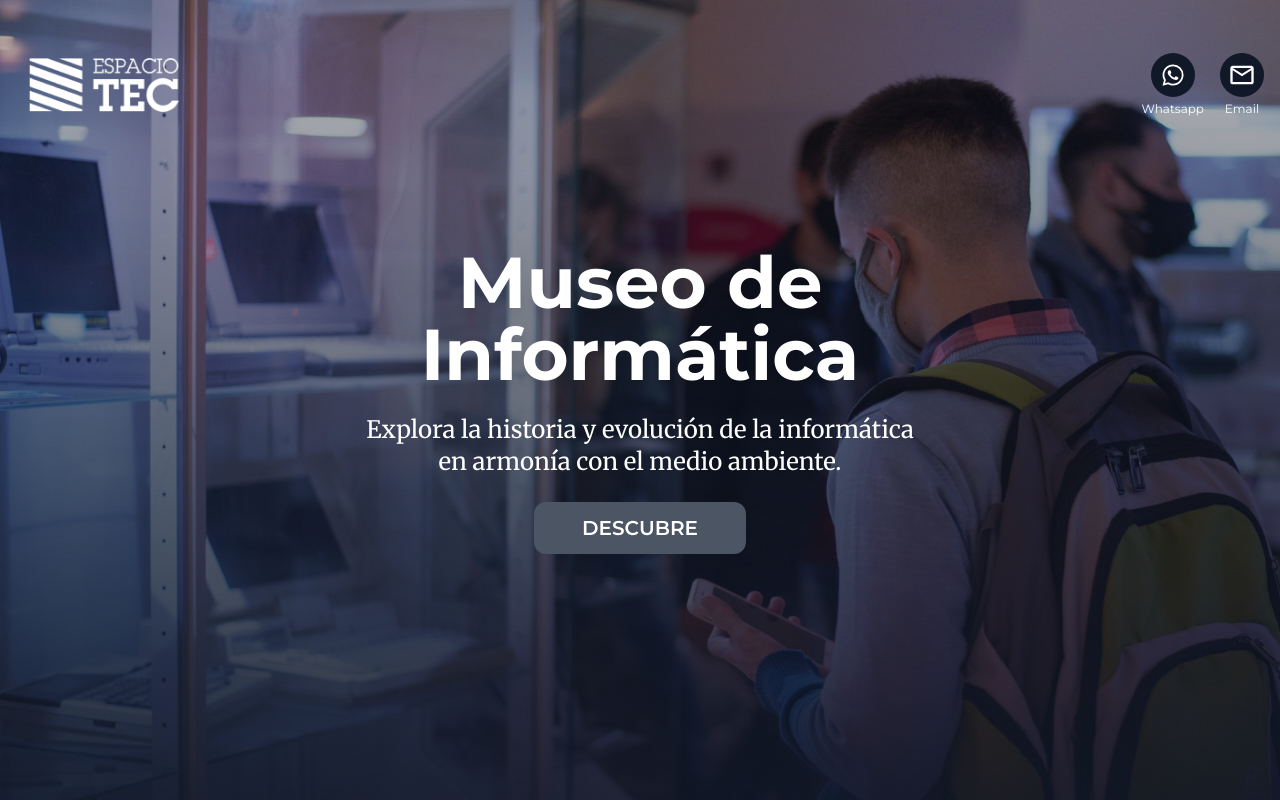
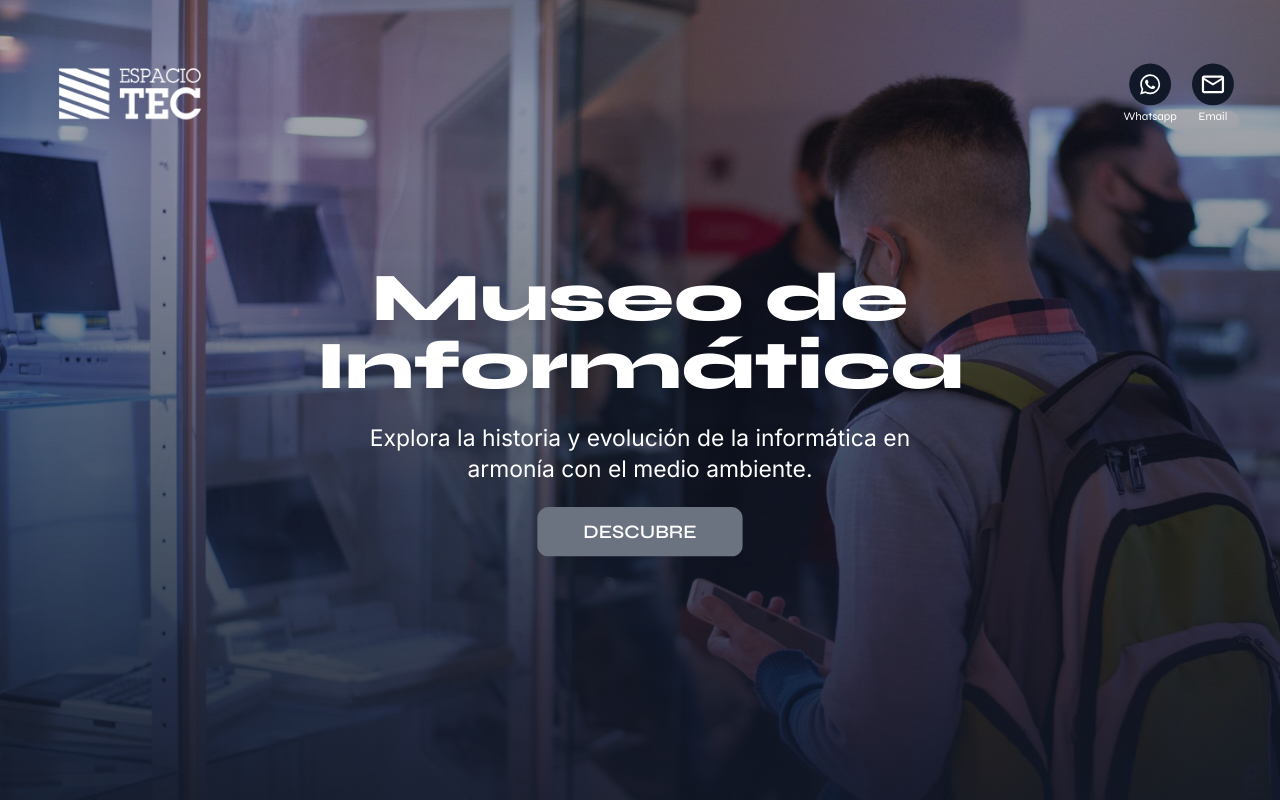
Before and after one commit to moonorongo/etec-web, a Next.js app: page / in a window 1280 px wide. Shown: the top 800 px of the page. Built offline with nearby package versions, Linux system fonts and the light colour scheme.

Commit message:
animations

```diff
--- a/src/app/layout.js
+++ b/src/app/layout.js
@@ -1,25 +1,25 @@
 import "./globals.css";
-import { Merriweather, Montserrat } from "next/font/google";
+import { Inter, Syne } from "next/font/google";
 
-const merriweather = Merriweather({
+const inter = Inter({
   subsets: ["latin"],
   weight: ["400", "700"],
 });
 
-export const montserrat = Montserrat({
+export const syne = Syne({
   subsets: ["latin"],
-  weight: ["400", "600", "700"],
+  weight: ["400", "600", "800"],
 });
 
 const metadata = {
   title: "Espacio TEC",
-  description: "Generated by create next app",
+  description: "Museo de Informática",
 };
 
 export default function RootLayout({ children }) {
   return (
     <html lang="es">
-      <body className={merriweather.className}>{children}</body>
+      <body className={inter.className}>{children}</body>
     </html>
   );
 }
--- a/src/app/page.js
+++ b/src/app/page.js
@@ -8,10 +8,12 @@ export default function Home() {
   return (
     <main className="text-gray-900">
       <Hero />
-      <SectionAbout />
-      <SectionVisit />
-      <SectionCommunity />
-      <Footer />
+      <section className="bg-white relative top-[100vh]">
+        <SectionAbout />
+        <SectionVisit />
+        <SectionCommunity />
+        <Footer />
+      </section>
     </main>
   );
 }
--- a/src/components/CircleButton.js
+++ b/src/components/CircleButton.js
@@ -1,4 +1,4 @@
-import { montserrat } from "@/app/layout";
+import { syne } from "@/app/layout";
 import classNames from "classnames";
 import React from "react";
 
@@ -13,7 +13,7 @@ export const CircleButton = ({ icon, text, onClick, className, textColor }) => {
           className={classNames(
             textColor === "light" ? "text-white" : "text-gray-950",
             "text-xs",
-            montserrat.className
+            syne.className
           )}
         >
           {text}
--- /dev/null
+++ b/src/components/FadeInAnimation.js
@@ -0,0 +1,34 @@
+"use client";
+import React, { useRef, useEffect } from "react";
+import { motion, useAnimation, useInView } from "framer-motion";
+
+const FadeInAnimation = ({ children }) => {
+  const ref = useRef(null);
+  const isInView = useInView(ref, { once: true });
+
+  const mainControls = useAnimation();
+
+  useEffect(() => {
+    if (isInView) {
+      mainControls.start("visible");
+    }
+  }, [isInView]);
+
+  return (
+    <div ref={ref} className="relative overflow-hidden w-fit">
+      <motion.div
+        variants={{
+          hidden: { opacity: 0, y: 75 },
+          visible: { opacity: 1, y: 0 },
+        }}
+        initial="hidden"
+        animate={mainControls}
+        transition={{ duration: 0.5, delay: 0.25 }}
+      >
+        {children}
+      </motion.div>
+    </div>
+  );
+};
+
+export default FadeInAnimation;
--- a/src/components/Footer.js
+++ b/src/components/Footer.js
@@ -11,7 +11,7 @@ import {
   FaYoutube,
 } from "react-icons/fa";
 import classNames from "classnames";
-import { montserrat } from "@/app/layout";
+import { syne } from "@/app/layout";
 
 const Footer = () => {
   return (
@@ -28,7 +28,7 @@ const Footer = () => {
         <div>
           <p
             className={classNames(
-              montserrat.className,
+              syne.className,
               "font-semibold text-center md:text-right"
             )}
           >
--- a/src/components/Hero.js
+++ b/src/components/Hero.js
@@ -1,20 +1,38 @@
 "use client";
 import Image from "next/image";
 import Link from "next/link";
-import React from "react";
+import React, { useRef } from "react";
 import { CircleButton } from "./CircleButton";
 import { BiLogoWhatsapp } from "react-icons/bi";
 import { MdOutlineMailOutline } from "react-icons/md";
 import classNames from "classnames";
-import { montserrat } from "@/app/layout";
+import { syne } from "@/app/layout";
 import SliderHero from "./SliderHero";
+import { useScroll, useTransform, motion, easeOut } from "framer-motion";
+import FadeInAnimation from "./FadeInAnimation";
 
 const Hero = () => {
+  const heroTarget = useRef();
+  const navTarget = useRef();
+  const { scrollYProgress } = useScroll({
+    target: heroTarget,
+    offset: ["end end", "end start"],
+  });
+
+  const scale = useTransform(scrollYProgress, [0, 0.8], [1, 0.95], easeOut);
+  const translateY = useTransform(scrollYProgress, [0, 0.5], [0, 10]);
+
   return (
-    <section className="bg-gray-900 min-h-screen text-white relative mb-20 w-full">
+    <section className="bg-gray-900 min-h-screen text-white mb-20 w-full fixed">
       <SliderHero />
-
-      <nav className="flex justify-between container mx-auto px-4 items-center pt-12 z-10 relative">
+      <motion.nav
+        style={{ scale, translateY }}
+        ref={navTarget}
+        animate={{ opacity: 1 }}
+        initial={{ opacity: 0 }}
+        transition={{ ease: "easeIn" }}
+        className="flex justify-between container mx-auto px-4 items-center pt-12 z-20 relative"
+      >
         <Link href="#">
           <div className="w-32 md:w-44">
             <Image
@@ -41,31 +59,41 @@ const Hero = () => {
             textColor="light"
           />
         </div>
-      </nav>
-      <div className="absolute inset-x-0 inset-y-0 container mx-auto px-4 min-h-screen flex flex-col items-center justify-center text-center z-10">
-        <div className="space-y-6 max-w-xl">
+      </motion.nav>
+      <motion.div
+        style={{ translateY, scale }}
+        ref={heroTarget}
+        className="absolute inset-x-0 inset-y-0 container mx-auto px-4 min-h-screen flex flex-col items-center justify-center text-center z-10"
+      >
+        <div className="space-y-6 max-w-xl flex flex-col items-center">
+          <FadeInAnimation>
             <h1
               className={classNames(
                 "text-4xl lg:text-7xl font-bold drop-shadow-xl",
-              montserrat.className
+                syne.className
               )}
             >
               Museo de Informática
             </h1>
+          </FadeInAnimation>
+          <FadeInAnimation>
             <p className="text-xl lg:text-2xl">
-            Explora la historia y evolución de la informática en armonía con el
-            medio ambiente.
+              Explora la historia y evolución de la informática en armonía con
+              el medio ambiente.
             </p>
+          </FadeInAnimation>
+          <FadeInAnimation>
             <button
               className={classNames(
-              montserrat.className,
-              "font-semibold bg-gray-600 px-12 text-xl py-3 rounded-xl"
+                syne.className,
+                "font-semibold bg-gray-500 px-12 text-xl py-3 rounded-xl"
               )}
             >
               DESCUBRE
             </button>
+          </FadeInAnimation>
         </div>
-      </div>
+      </motion.div>
     </section>
   );
 };
--- a/src/components/ImageItem.js
+++ b/src/components/ImageItem.js
@@ -1,14 +1,20 @@
+"use client";
 import classNames from "classnames";
 import Image from "next/image";
-import React from "react";
+import React, { useRef } from "react";
+import { motion, useTransform, useScroll } from "framer-motion";
+import FadeInAnimation from "./FadeInAnimation";
 
 const ImageItem = ({ className, src, alt }) => {
   return (
-    <div
+    <motion.div
       className={classNames(
         "overflow-hidden rounded-lg w-full h-full",
         className
       )}
+      initial={{ opacity: 0 }}
+      animate={{ opacity: 1 }}
+      transition={{ duration: 0.4 }}
     >
       <Image
         src={src}
@@ -17,7 +23,7 @@ const ImageItem = ({ className, src, alt }) => {
         width={600}
         height={600}
       />
-    </div>
+    </motion.div>
   );
 };
 
--- a/src/components/ImagesGrid.js
+++ b/src/components/ImagesGrid.js
@@ -1,3 +1,4 @@
+"use client";
 import React from "react";
 import ImageItem from "./ImageItem";
 
@@ -5,8 +6,11 @@ const ImagesGrid = () => {
   return (
     <div className="grid grid-cols-2 gap-4">
       <ImageItem src="/grid-image-01.jpg" alt="image" />
+
       <ImageItem src="/grid-image-02.jpg" alt="image" />
+
       <ImageItem src="/grid-image-03.jpg" alt="image" />
+
       <ImageItem src="/grid-image-04.jpg" alt="image" />
     </div>
   );
--- a/src/components/LocationImage.js
+++ b/src/components/LocationImage.js
@@ -1,13 +1,31 @@
 "use client";
-import { montserrat } from "@/app/layout";
+import { syne } from "@/app/layout";
 import classNames from "classnames";
+import { useScroll, motion, useTransform, easeIn } from "framer-motion";
 import Image from "next/image";
-import React from "react";
+import React, { useRef } from "react";
 import { HiOutlineLocationMarker } from "react-icons/hi";
+import FadeInAnimation from "./FadeInAnimation";
 
 const LocationImage = () => {
+  const ref = useRef(null);
+  const { scrollYProgress } = useScroll({
+    target: ref,
+    offset: ["end end", "end start"],
+  });
+
+  const animationImage = useTransform(
+    scrollYProgress,
+    [0, 0.1],
+    [0.95, 1],
+    easeIn
+  );
   return (
-    <div className="aspect-video relative px-4 ">
+    <motion.div
+      ref={ref}
+      style={{ scale: animationImage }}
+      className="aspect-video relative px-4 "
+    >
       <Image
         src="/edificio.jpg"
         alt="Espacio TEC entrada"
@@ -17,7 +35,7 @@ const LocationImage = () => {
       />
       <div className="md:absolute md:bottom-0 flex">
         <div
-          className="relative aspect-square text-white cursor-pointer"
+          className="w-48 md:w-32 relative aspect-square text-white cursor-pointer"
           onClick={() => window.open("https://goo.gl/maps/XPLevjPPJn7GXZGz7")}
         >
           <Image
@@ -27,16 +45,23 @@ const LocationImage = () => {
             height={100}
             className={"w-full h-full object-cover rounded-bl-3xl"}
           />
-          <HiOutlineLocationMarker
-            size={40}
-            className="absolute items-center top-[50%] translate-y-[-50%] left-[50%] translate-x-[-50%]"
-          />
+          <motion.div
+            whileHover={{ scale: [null, 1.4, 1.3] }}
+            transition={{ duration: 0.3 }}
+            className="absolute flex items-center justify-center top-0 w-full h-full"
+          >
+            <FadeInAnimation>
+              <HiOutlineLocationMarker size={40} />
+            </FadeInAnimation>
+          </motion.div>
         </div>
+
         <div className="text-white backdrop-blur-md bg-gray-900 md:bg-white/30 p-6 rounded-br-3xl md:rounded-br-none md:rounded-tr-xl md:max-w-md flex flex-col justify-center">
+          <FadeInAnimation>
             <h4
               className={classNames(
                 "text-lg lg:text-xl font-semibold mb-2",
-              montserrat.className
+                syne.className
               )}
             >
               Horarios y ubicación
@@ -45,9 +70,10 @@ const LocationImage = () => {
               Sábado y Domingos de Sábado de 16:00 a 20:30. Thompson 665, Bahía
               Blanca.
             </p>
+          </FadeInAnimation>
         </div>
       </div>
-    </div>
+    </motion.div>
   );
 };
 
--- a/src/components/SectionAbout.js
+++ b/src/components/SectionAbout.js
@@ -1,43 +1,54 @@
-import { montserrat } from "@/app/layout";
+import { syne } from "@/app/layout";
 import classNames from "classnames";
 import React from "react";
+import FadeInAnimation from "./FadeInAnimation";
 import ImagesGrid from "./ImagesGrid";
 
 const SectionAbout = () => {
   return (
-    <section className="container mx-auto mb-20">
+    <div className="container mx-auto py-32">
       <div className="grid grid-cols-1 lg:grid-cols-2 gap-8 items-center px-4">
         <div className="max-w-md space-y-8 mx-auto ">
+          <FadeInAnimation>
             <h2
               className={classNames(
                 "text-2xl lg:text-4xl font-semibold",
-              montserrat.className
+                syne.className
               )}
             >
-            El Espacio
+              El Museo
             </h2>
+          </FadeInAnimation>
+          <FadeInAnimation>
             <p className="!leading-loose text-sm md:text-base">
               Espacio TEC forma parte de{" "}
-            <strong>&quot;La Asociación Civil Unión 20 de Agosto&quot;</strong>,
-            de la cual forma parte, y tiene su origen en un proyecto de
+              <strong>
+                &quot;La Asociación Civil Unión 20 de Agosto&quot;
+              </strong>
+              , de la cual forma parte, y tiene su origen en un proyecto de
               tratamiento de RAAES (residuos de aparatos eléctricos y
               electrónicos).
             </p>
+          </FadeInAnimation>
+          <FadeInAnimation>
             <p className="!leading-loose text-sm md:text-base">
               Con una creciente colección de equipos informáticos, consolas y
-            calculadoras, este lugar ofrece una muestra permanente y actividades
-            como muestras itinerantes, charlas temáticas y encuentros de
-            comunidades relacionadas con la informática.
+              calculadoras, este lugar ofrece una muestra permanente y
+              actividades como muestras itinerantes, charlas temáticas y
+              encuentros de comunidades relacionadas con la informática.
             </p>
+          </FadeInAnimation>
+          <FadeInAnimation>
             <p className="!leading-loose text-sm md:text-base">
               Promovemos la sustentabilidad y el consumo responsable,
-            concientizando sobre la obsolescencia tecnológica y su impacto en el
-            medio ambiente.
+              concientizando sobre la obsolescencia tecnológica y su impacto en
+              el medio ambiente.
             </p>
+          </FadeInAnimation>
         </div>
         <ImagesGrid />
       </div>
-    </section>
+    </div>
   );
 };
 
--- a/src/components/SectionCommunity.js
+++ b/src/components/SectionCommunity.js
@@ -1,31 +1,47 @@
 "use client";
-import { montserrat } from "@/app/layout";
+import { syne } from "@/app/layout";
 import classNames from "classnames";
+import { useScroll, motion, useTransform } from "framer-motion";
 import Image from "next/image";
-import React from "react";
+import React, { useRef } from "react";
 import { BiNews } from "react-icons/bi";
 import { BsArrowRight } from "react-icons/bs";
 import { CircleButton } from "./CircleButton";
+import FadeInAnimation from "./FadeInAnimation";
 
 const SectionCommunity = () => {
+  const ref = useRef(null);
+  const { scrollYProgress } = useScroll({
+    target: ref,
+    offset: ["end end", "end start"],
+  });
+
+  const transform = useTransform(scrollYProgress, [0, 0.1], [100, 0]);
+
   return (
     <section className="mb-40 px-4">
-      <div className="container max-w-2xl space-y-8 mx-auto text-center my-12">
+      <div className="container max-w-2xl space-y-8 mx-auto text-center my-12 flex justify-center">
+        <FadeInAnimation>
           <h2
             className={classNames(
               "text-2xl lg:text-4xl font-semibold",
-            montserrat.className
+              syne.className
             )}
           >
             Comunidad Espacio TEC
           </h2>
+        </FadeInAnimation>
       </div>
-      <div className="grid grid-cols-6 max-w-4xl mx-auto text-white gap-4">
+      <motion.div
+        ref={ref}
+        className="grid grid-cols-6 max-w-4xl mx-auto text-white gap-4"
+        style={{ translateY: transform }}
+      >
         <div className="col-span-6 p-6 bg-gray-900 rounded-2xl text-center">
           <h5
             className={classNames(
               "text-lg lg:text-xl font-semibold mb-1",
-              montserrat.className
+              syne.className
             )}
           >
             Visitas o Voluntariados:
@@ -39,7 +55,7 @@ const SectionCommunity = () => {
           <h5
             className={classNames(
               "text-lg lg:text-xl font-semibold mb-1",
-              montserrat.className
+              syne.className
             )}
           >
             Nuestro Blog
@@ -54,13 +70,13 @@ const SectionCommunity = () => {
             <h5
               className={classNames(
                 "text-lg lg:text-xl font-semibold",
-                montserrat.className
+                syne.className
               )}
             >
               ¿Querés apoyar al museo?
             </h5>
             <span className="flex space-x-2 items-center">
-              <p className={classNames("font-normal", montserrat.className)}>
+              <p className={classNames("font-normal", syne.className)}>
                 Sumate a
               </p>
               <span className="flex space-x-1">
@@ -74,7 +90,7 @@ const SectionCommunity = () => {
             <Image src="/club-pixel-logo.png" alt="" width={130} height={58} />
           </div>
         </div>
-      </div>
+      </motion.div>
     </section>
   );
 };
--- a/src/components/SectionVisit.js
+++ b/src/components/SectionVisit.js
@@ -1,28 +1,33 @@
-import { montserrat } from "@/app/layout";
+import { syne } from "@/app/layout";
 import classNames from "classnames";
 import React from "react";
+import FadeInAnimation from "./FadeInAnimation";
 import LocationImage from "./LocationImage";
 
 const SectionVisit = () => {
   return (
     <section className="mb-40">
       <div className="bg-gray-100 pt-20 pb-60">
-        <div className="container max-w-2xl space-y-8 mx-auto text-center px-4 ">
+        <div className="container max-w-2xl space-y-8 mx-auto text-center px-4 flex flex-col items-center">
+          <FadeInAnimation>
             <h2
               className={classNames(
                 "text-2xl lg:text-4xl font-semibold",
-              montserrat.className
+                syne.className
               )}
             >
               Vení a visitarnos
             </h2>
+          </FadeInAnimation>
+          <FadeInAnimation>
             <p className="!leading-loose text-sm md:text-base">
               Cada sábado los visitantes pueden apreciar no solo una gran
-            colección de máquinas y artefactos tecnológicos, sino también ver e
-            interactuar con decenas de computadoras, consolas y otros aparatos
-            funcionando, lo que hace de Espacio TEC un lugar diferente a los
-            esperado en un museo más tradicional.
+              colección de máquinas y artefactos tecnológicos, sino también ver
+              e interactuar con decenas de computadoras, consolas y otros
+              aparatos funcionando, lo que hace de Espacio TEC un lugar
+              diferente a los esperado en un museo más tradicional.
             </p>
+          </FadeInAnimation>
         </div>
       </div>
       <div className="container lg:max-w-6xl mx-auto mt-[-200px]">
```
Lines whose indentation alone changed are shown as unchanged.
